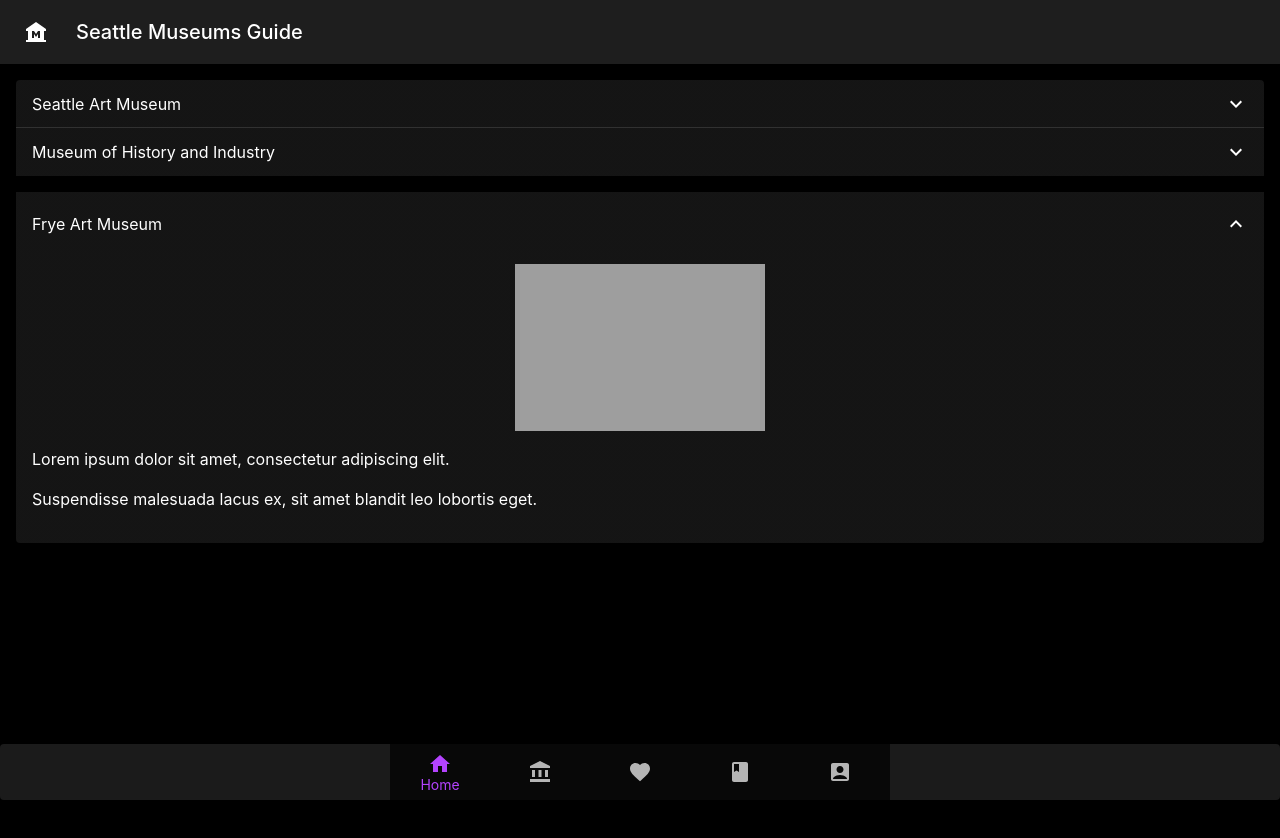
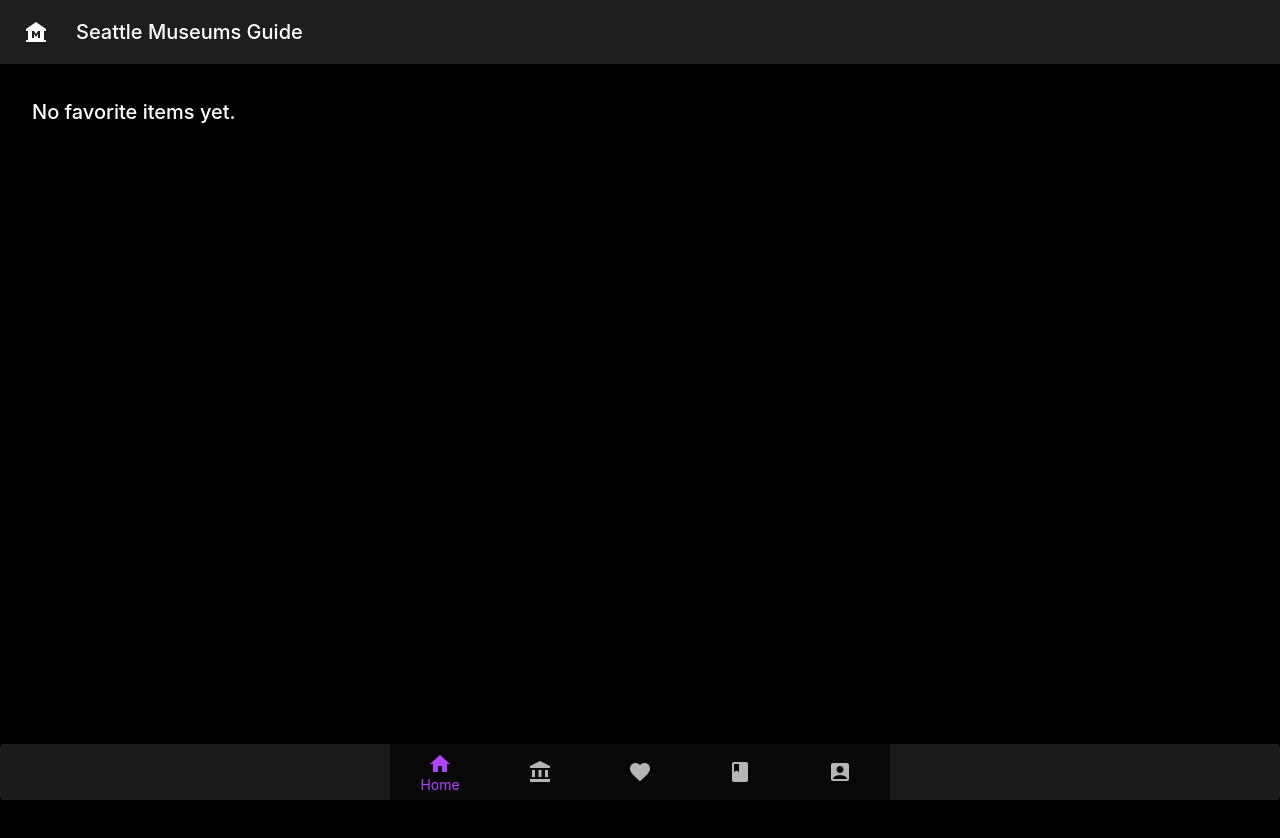
Before and after one commit to xlesley/seattle-museum-guide, a React (Create React App) app in the folder current/my-frontend/: page /favorites in a window 1280 px wide. Shown: the top 838 px of the page. Built offline with nearby package versions, Linux system fonts and the light colour scheme; grey boxes are pictures that could not be loaded.

Commit message:
Added search and favorite for exhibitions and museums

```diff
--- a/current/my-frontend/src/App.js
+++ b/current/my-frontend/src/App.js
@@ -1,4 +1,3 @@
-
 import * as React from 'react';
 import Container from '@mui/material/Container';
 import CssBaseline from '@mui/material/CssBaseline';
@@ -6,7 +5,7 @@
 import Typography from '@mui/material/Typography';
 import { ThemeProvider, createTheme } from '@mui/material/styles';
 import { BrowserRouter as Router, Routes, Route } from 'react-router-dom';
-
+import { FavoritesProvider } from './FavoritesContext';
 // import SeattleMuseumsGuide from './SeattleMuseumsGuide';
 import Home from './Home';
 import Profile from './Profile';
@@ -58,6 +57,7 @@
   return (
     <ThemeProvider theme={darkTheme}>
       <CssBaseline />
+      <FavoritesProvider>
         <Router>
           <Routes>
             <Route path="/" element={<Layout />}>
@@ -69,6 +69,8 @@
             </Route>
           </Routes>
         </Router>
+      </FavoritesProvider>
+
       {/* <Typography variant="h4" component="h1" sx={{ mb: 2 }}>
           <SeattleMuseumsGuide/>
         </Typography> */}
--- a/current/my-frontend/src/ExhibitionGrid.js
+++ b/current/my-frontend/src/ExhibitionGrid.js
@@ -1,26 +1,37 @@
-import React from 'react';
-import Grid from '@mui/material/Grid';
-import Paper from '@mui/material/Paper';
-import { styled } from '@mui/material/styles';
-import Card from '@mui/material/Card';
-import CardContent from '@mui/material/CardContent';
-import CardMedia from '@mui/material/CardMedia';
-import Typography from '@mui/material/Typography';
-import { Button, CardActionArea, CardActions } from '@mui/material';
+// ExhibitionGrid.js
+import React, { useContext, useState } from 'react';
+import { Grid, Paper, Card, CardContent, CardMedia, Typography, Button, CardActionArea, CardActions, TextField, IconButton } from '@mui/material';
+import FavoriteIcon from '@mui/icons-material/Favorite';
+import FavoriteBorderIcon from '@mui/icons-material/FavoriteBorder';
+import { FavoritesContext } from './FavoritesContext';
 
-const Item = styled(Paper)(({ theme }) => ({
-    ...theme.typography.body2,
-    padding: theme.spacing(2),
-    textAlign: 'center',
-    color: theme.palette.text.secondary,
-}));
+function ExhibitionGrid({ exhibitions }) {
+    const [searchQuery, setSearchQuery] = useState('');
+    const { favorites, handleFavoriteToggle } = useContext(FavoritesContext);
 
-function ExhibitionGrid ({ exhibitions }) {
+    const handleSearchChange = (event) => {
+        setSearchQuery(event.target.value);
+    };
+
+    const filteredExhibitions = exhibitions.filter(exhibition =>
+        exhibition.title.toLowerCase().includes(searchQuery.toLowerCase()) ||
+        exhibition.location.toLowerCase().includes(searchQuery.toLowerCase())
+    );
+
     return (
+        <div>
+            <TextField
+                label="Search Exhibitions"
+                variant="outlined"
+                fullWidth
+                margin="normal"
+                value={searchQuery}
+                onChange={handleSearchChange}
+            />
             <Grid container spacing={{ xs: 2, md: 3 }} columns={{ xs: 4, sm: 8, md: 12 }} paddingBottom={10}>
-            {exhibitions.map((exhibition, index) => (
+                {filteredExhibitions.map((exhibition, index) => (
                     <Grid item xs={12} sm={4} md={4} key={index}>
-                    <Card >
+                        <Card>
                             <CardActionArea>
                                 <CardMedia
                                     component="img"
@@ -41,15 +52,22 @@
                                 </CardContent>
                             </CardActionArea>
                             <CardActions>
-                            <Button size="small" color="primary" mt={1} href={exhibition.link_url} target="_blank" rel="noopener noreferrer">
+                                <Button size="small" color="primary" href={exhibition.link_url} target="_blank" rel="noopener noreferrer">
                                     Learn More
                                 </Button>
+                                <IconButton
+                                    aria-label="add to favorites"
+                                    onClick={() => handleFavoriteToggle(exhibition)}
+                                >
+                                    {favorites.includes(exhibition) ? <FavoriteIcon color="error" /> : <FavoriteBorderIcon />}
+                                </IconButton>
                             </CardActions>
                         </Card>
                     </Grid>
                 ))}
             </Grid>
+        </div>
     );
-};
+}
 
 export default ExhibitionGrid;
--- a/current/my-frontend/src/Favorites.js
+++ b/current/my-frontend/src/Favorites.js
@@ -1,28 +1,31 @@
-import * as React from 'react';
-import Accordion from '@mui/material/Accordion';
-import AccordionSummary from '@mui/material/AccordionSummary';
-import AccordionDetails from '@mui/material/AccordionDetails';
+import React, { useContext } from 'react';
+import { Accordion, AccordionSummary, AccordionDetails, Box, Typography, Card, CardContent, CardMedia, IconButton, Grid } from '@mui/material';
 import ExpandMoreIcon from '@mui/icons-material/ExpandMore';
-import Box from '@mui/material/Box';
-import Typography from '@mui/material/Typography';
+import FavoriteIcon from '@mui/icons-material/Favorite';
+import FavoriteBorderIcon from '@mui/icons-material/FavoriteBorder';
+import { FavoritesContext } from './FavoritesContext';
 
 function Favorites() {
+    const { favorites, handleFavoriteToggle } = useContext(FavoritesContext);
+
     return (
         <Box sx={{ display: 'flex', flexDirection: 'column', minHeight: '100vh' }}>
-            <Accordion>
+            {favorites.length > 0 ? (
+                favorites.map((favorite, index) => (
+                    <Accordion key={index}>
                         <AccordionSummary
                             expandIcon={<ExpandMoreIcon />}
-                    aria-controls="panel1-content"
-                    id="panel1-header"
+                            aria-controls={`panel${index + 1}-content`}
+                            id={`panel${index + 1}-header`}
                         >
-                    Seattle Art Museum
+                            {favorite.Name || favorite.title}
                         </AccordionSummary>
                         <AccordionDetails>
                             <Box
                                 sx={{
                                     display: 'flex',
                                     justifyContent: 'center',
-                            mb: 2, // optional: adds some margin below the image
+                                    mb: 2,
                                 }}
                             >
                                 <Box
@@ -33,86 +36,31 @@
                                         maxHeight: { xs: 233, md: 167 },
                                         maxWidth: { xs: 350, md: 250 },
                                     }}
-                            alt="SAM"
-                            src="https://www.seattleartmuseum.org/Assets%20Visit/seattle-art-museum/seattle-art-museum.jpg"
+                                    alt={favorite.Name || favorite.title}
+                                    src={favorite.ImageURL || favorite.img_url || 'placeholder.jpg'}
                                 />
                             </Box>
                             <Typography component="div">
-                        <p>Lorem ipsum dolor sit amet, consectetur adipiscing elit.</p>
-                        <p>Suspendisse malesuada lacus ex, sit amet blandit leo lobortis eget.</p>
+                                <p>{favorite.Address || favorite.date}</p>
+                                <p>{favorite['Dominant Discipline'] || favorite.location}</p>
+                                <p>{favorite.description}</p>
+                                <IconButton
+                                    aria-label="remove from favorites"
+                                    onClick={() => handleFavoriteToggle(favorite)}
+                                >
+                                    <FavoriteIcon color="error" />
+                                </IconButton>
                             </Typography>
                         </AccordionDetails>
                     </Accordion>
-            <Accordion>
-                <AccordionSummary
-                    expandIcon={<ExpandMoreIcon />}
-                    aria-controls="panel2-content"
-                    id="panel2-header"
-                >
-                    Museum of History and Industry
-                </AccordionSummary>
-                <AccordionDetails>
-                    <Box
-                        sx={{
-                            display: 'flex',
-                            justifyContent: 'center',
-                        }}
-                    >
-                        <Box
-                            component="img"
-                            sx={{
-                                height: 233,
-                                width: 350,
-                                maxHeight: { xs: 233, md: 167 },
-                                maxWidth: { xs: 350, md: 250 },
-                            }}
-                            alt="MOHAI"
-                            src="https://cdn.wisepops.com/shared/images/wisepops/c.68210/444bcda471a2f7a6f9217263f7da37f2.jpg"
-                        />
+                ))
+            ) : (
+                <Typography variant="h6" component="div" sx={{ m: 2 }}>
+                    No favorite items yet.
+                </Typography>
+            )}
         </Box>
-                    <Typography component="div">
-                        <p>Lorem ipsum dolor sit amet, consectetur adipiscing elit.</p>
-                        <p>Suspendisse malesuada lacus ex, sit amet blandit leo lobortis eget.</p>
-                    </Typography>
-                </AccordionDetails>
-            </Accordion>
-            <Accordion defaultExpanded>
-                <AccordionSummary
-                    expandIcon={<ExpandMoreIcon />}
-                    aria-controls="panel3-content"
-                    id="panel3-header"
-                >
-                    Frye Art Museum
-                </AccordionSummary>
-                <AccordionDetails>
-                    <Box
-                        sx={{
-                            display: 'flex',
-                            justifyContent: 'center',
-                            mb: 2, // optional: adds some margin below the image
-                        }}
-                    >
-                        <Box
-                            component="img"
-                            sx={{
-                                height: 233,
-                                width: 350,
-                                maxHeight: { xs: 233, md: 167 },
-                                maxWidth: { xs: 350, md: 250 },
-                            }}
-                            alt="FM"
-                            src="https://fryemuseum.org/sites/default/files/images/full-width/Frye-Visit_Banner-low_res-v2.jpg"
-                        />
-                    </Box>
-                    <Typography component="div">
-                        <p>Lorem ipsum dolor sit amet, consectetur adipiscing elit.</p>
-                        <p>Suspendisse malesuada lacus ex, sit amet blandit leo lobortis eget.</p>
-                    </Typography>
-                </AccordionDetails>
-            </Accordion>
-        </Box>
-
     );
-};
+}
 
 export default Favorites;
--- /dev/null
+++ b/current/my-frontend/src/FavoritesContext.js
@@ -0,0 +1,21 @@
+import React, { createContext, useState } from 'react';
+
+export const FavoritesContext = createContext();
+
+export const FavoritesProvider = ({ children }) => {
+    const [favorites, setFavorites] = useState([]);
+
+    const handleFavoriteToggle = (exhibition) => {
+        setFavorites(prevFavorites =>
+            prevFavorites.includes(exhibition)
+                ? prevFavorites.filter(fav => fav !== exhibition)
+                : [...prevFavorites, exhibition]
+        );
+    };
+
+    return (
+        <FavoritesContext.Provider value={{ favorites, handleFavoriteToggle }}>
+            {children}
+        </FavoritesContext.Provider>
+    );
+};
--- a/current/my-frontend/src/Museums.js
+++ b/current/my-frontend/src/Museums.js
@@ -1,10 +1,13 @@
-import React, { useState, useEffect } from 'react';
-import { Box, FormControl, FormControlLabel, FormGroup, Checkbox, Typography, Accordion, AccordionSummary, AccordionDetails } from '@mui/material';
+import React, { useState, useEffect, useContext } from 'react';
+import { Box, FormControl, FormControlLabel, FormGroup, Checkbox, Typography, Accordion, AccordionSummary, AccordionDetails, Grid, Card, CardContent, CardMedia, IconButton, Button, CardActions, TextField } from '@mui/material';
 import ExpandMoreIcon from '@mui/icons-material/ExpandMore';
+import FavoriteIcon from '@mui/icons-material/Favorite';
+import FavoriteBorderIcon from '@mui/icons-material/FavoriteBorder';
 import { MapContainer, TileLayer, CircleMarker, Popup } from 'react-leaflet';
 import 'leaflet/dist/leaflet.css';
 import museumMap from './museumsMap.json';
 import './museum.css';
+import { FavoritesContext } from './FavoritesContext';
 
 function Museums() {
     const [filteredMuseums, setFilteredMuseums] = useState([]);
@@ -14,6 +17,9 @@
     const [disciplineOptions, setDisciplineOptions] = useState([]);
     const [neighborhoodOptions, setNeighborhoodOptions] = useState([]);
     const [adaOptions, setAdaOptions] = useState([]);
+    const [searchQuery, setSearchQuery] = useState('');
+
+    const { favorites, handleFavoriteToggle } = useContext(FavoritesContext);
 
     useEffect(() => {
         if (museumMap.length) {
@@ -22,14 +28,15 @@
             generateNeighborhoodOptions();
             generateAdaOptions();
         }
-    }, [museumMap, disciplineFilter, neighborhoodFilter, adaFilter]);
+    }, [museumMap, disciplineFilter, neighborhoodFilter, adaFilter, searchQuery]);
 
     const filterMuseums = () => {
         const filtered = museumMap.filter(museum => {
             const matchesDiscipline = disciplineFilter.length === 0 || disciplineFilter.includes(museum['Dominant Discipline']);
             const matchesNeighborhood = neighborhoodFilter.length === 0 || neighborhoodFilter.includes(museum['Neighborhood']);
             const matchesAda = adaFilter.length === 0 || adaFilter.includes(museum['ADA Compliant']);
-            return matchesDiscipline && matchesNeighborhood && matchesAda;
+            const matchesSearch = museum.Name.toLowerCase().includes(searchQuery.toLowerCase());
+            return matchesDiscipline && matchesNeighborhood && matchesAda && matchesSearch;
         });
         setFilteredMuseums(filtered);
     };
@@ -62,8 +69,20 @@
         });
     };
 
+    const handleSearchChange = (event) => {
+        setSearchQuery(event.target.value);
+    };
+
     return (
         <Box>
+            <TextField
+                label="Search Museums"
+                variant="outlined"
+                fullWidth
+                margin="normal"
+                value={searchQuery}
+                onChange={handleSearchChange}
+            />
             <Accordion>
                 <AccordionSummary expandIcon={<ExpandMoreIcon />}>
                     <Typography>Dominant Discipline</Typography>
@@ -135,8 +154,7 @@
                     </FormControl>
                 </AccordionDetails>
             </Accordion>
-
-            <Box sx={{ height: 'calc(100vh - 112px)', zIndex: 100 }} pt={2}>
+            <div style={{ paddingTop: '20px', paddingBottom: '20px' }}>
                 <MapContainer center={[47.6, -122.3]} zoom={10} style={{ height: '400px', width: '100%' }}>
                     <TileLayer
                         url="https://{s}.tile.openstreetmap.org/{z}/{x}/{y}.png"
@@ -169,9 +187,42 @@
                         </CircleMarker>
                     ))}
                 </MapContainer>
-            </Box>
+            </div>
 
-            {/* <MuseumList filteredMuseums={filteredMuseums} /> */}
+
+            <Grid container spacing={2}>
+                {filteredMuseums.map((museum, index) => (
+                    <Grid item xs={12} sm={6} md={4} key={index}>
+                        <Card>
+                            <CardContent>
+                                <Typography gutterBottom variant="h6" component="div">
+                                    {museum.Name}
+                                </Typography>
+                                <Typography variant="body2" color="text.secondary">
+                                    {museum.Address}
+                                </Typography>
+                                <Typography variant="body2" color="text.secondary">
+                                    {museum['Dominant Discipline']}
+                                </Typography>
+                                <Typography variant="body2" color="text.secondary">
+                                    {museum.Phone}
+                                </Typography>
+                            </CardContent>
+                            <CardActions>
+                                <Button size="small" color="primary" href={museum.URL} target="_blank" rel="noopener noreferrer">
+                                    Learn More
+                                </Button>
+                                <IconButton
+                                    aria-label="add to favorites"
+                                    onClick={() => handleFavoriteToggle(museum)}
+                                >
+                                    {favorites.includes(museum) ? <FavoriteIcon color="error" /> : <FavoriteBorderIcon />}
+                                </IconButton>
+                            </CardActions>
+                        </Card>
+                    </Grid>
+                ))}
+            </Grid>
         </Box>
     );
 }
```
Also changed, not shown: current/my-frontend/src/Home.js (+34 -23 lines). Lines whose indentation alone changed are shown as unchanged.
